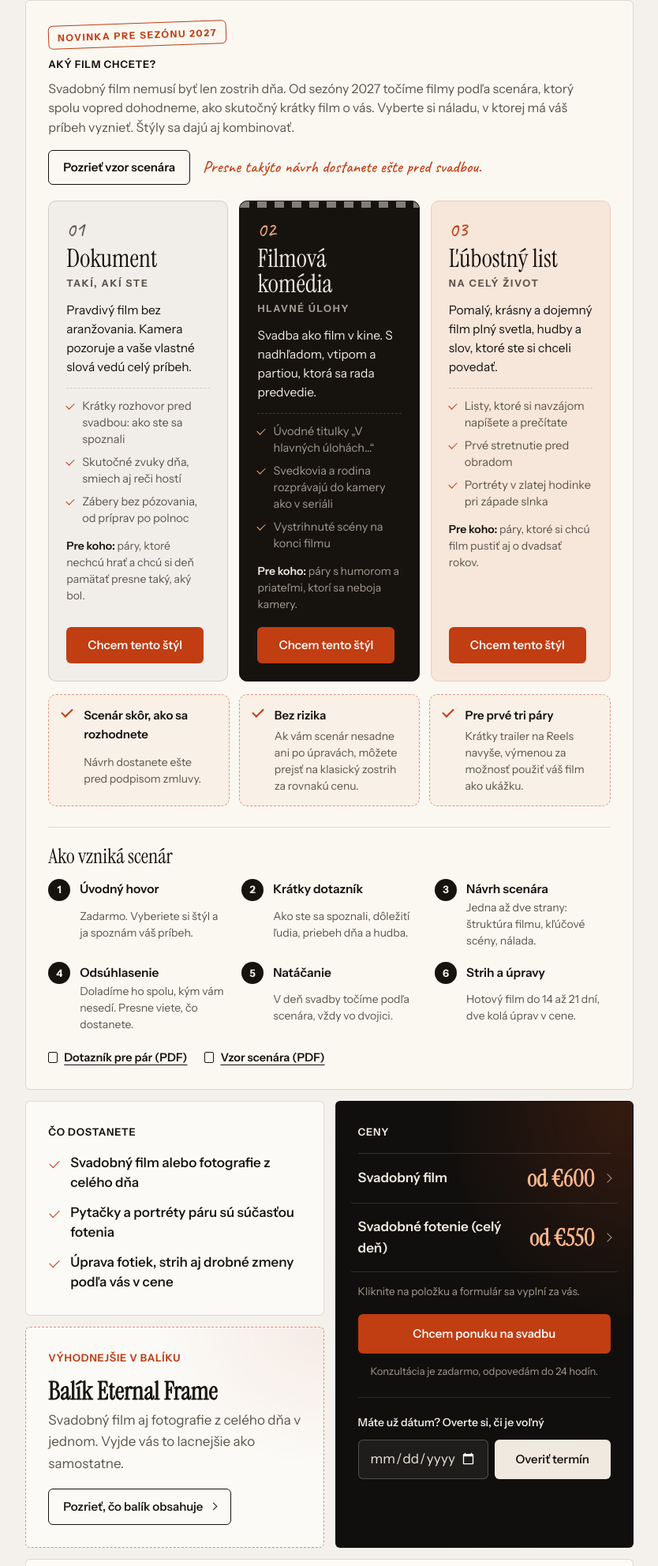
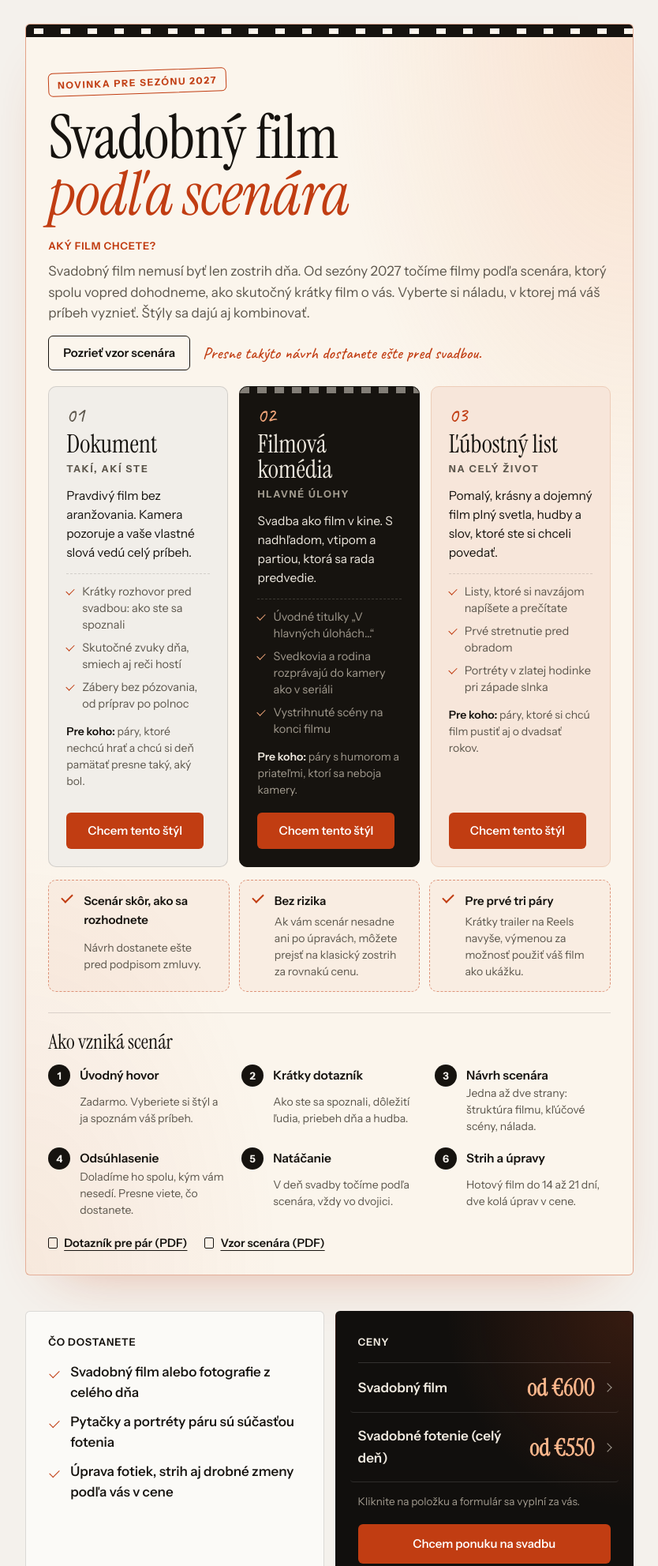
Before and after one commit to matejkakis/17STUDIOS, a plain HTML site: page 17STUDIOS.EU/index.html in a window 1280 px wide. Shown: the part 3497-5480 px from the top of the page at 79% size, without its empty margins (413-1247 px from the left). Drawn offline with Linux system fonts and the light colour scheme; animation ran at ten frames a second.

Commit message:
prehladnejsie okna

```diff
--- a/17STUDIOS.EU/index.html
+++ b/17STUDIOS.EU/index.html
@@ -720,6 +720,7 @@
                     <div class="cat-box cat-box-styles" id="styly-filmu">
                         <div class="fs-head">
                             <p class="fs-new">Novinka pre sezónu 2027</p>
+                            <h3 class="fs-title">Svadobný film <em>podľa scenára</em></h3>
                             <h4 class="cat-box-k">Aký film chcete?</h4>
                             <p class="fs-lead">Svadobný film nemusí byť len zostrih dňa. Od sezóny 2027 točíme filmy podľa scenára, ktorý spolu vopred dohodneme, ako skutočný krátky film o vás. Vyberte si náladu, v ktorej má váš príbeh vyznieť. Štýly sa dajú aj kombinovať.</p>
                             <p class="fs-proof"><a class="btn btn-ghost-dark" href="svadobny-film-vzor-scenara.pdf" target="_blank" rel="noopener">Pozrieť vzor scenára</a><span>Presne takýto návrh dostanete ešte pred svadbou.</span></p>
--- a/17STUDIOS.EU/v3.css
+++ b/17STUDIOS.EU/v3.css
@@ -549,3 +549,27 @@ h1, h2, h3, h4, .section-title, .services-main-title { text-wrap: balance; }
 .reel-arr:hover:not(:disabled) { border-color: var(--peach); color: var(--peach); transform: scale(1.06); }
 .reel-arr:disabled { opacity: .25; cursor: default; }
 @media (prefers-reduced-motion: reduce) { .is-reel .bundles-grid { transition: none; } }
+
+/* Svadobný film podľa scenára: výrazne oddelený blok s veľkým nadpisom */
+.cat-box-styles { margin-top: clamp(14px, 2.4vw, 34px); padding-top: calc(clamp(18px, 2.4vw, 28px) + 30px); overflow: hidden;
+  background: radial-gradient(70% 60% at 100% 0%, rgba(240,165,122,.26), transparent 70%), radial-gradient(60% 50% at 0% 100%, rgba(193,61,18,.07), transparent 70%), #FBF5EC;
+  border: 1.5px solid rgba(193,61,18,.38); box-shadow: 0 30px 70px -45px rgba(193,61,18,.45); }
+.cat-box-styles::before { content: ''; position: absolute; left: 0; right: 0; top: 0; height: 16px; background: repeating-linear-gradient(90deg, transparent 0 10px, #FBF5EC 10px 22px, transparent 22px 34px) 0 50% / 34px 7px repeat-x, var(--ink); }
+.fs-title { margin: 6px 0 10px; font-family: var(--serif); font-weight: 400; font-size: clamp(42px, 6vw, 84px); line-height: .95; letter-spacing: -.01em; color: var(--ink); max-width: 12em; }
+.fs-title em { font-style: italic; color: var(--ember); }
+.cat-box-styles .fs-head .cat-box-k { color: var(--ember); }
+.cat-box-styles .fs-lead { font-size: 17px; }
+
+/* Ponuka (Čo dostanete + Ceny) v jednom rade, balík ako samostatný pruh pod ňou */
+.cat-box-bundle { background: radial-gradient(80% 120% at 100% 0%, rgba(240,165,122,.28), transparent 70%), #F8EBE0; border: 1.5px dashed rgba(193,61,18,.6); }
+.cat-box-bundle .cat-box-k { display: inline-flex; align-items: center; gap: 8px; }
+.cat-box-bundle .cat-box-k::before { content: '%'; display: grid; place-items: center; width: 22px; height: 22px; border-radius: 50%; background: var(--ember); color: #fff; font-size: 12px; font-weight: 700; letter-spacing: 0; }
+@media (min-width: 1000px) {
+  .cat-panel .cat-box-price { grid-row: auto; }
+  .cat-panel .cat-box-bundle { grid-column: 1 / -1; display: grid; grid-template-columns: minmax(0, 1fr) auto; column-gap: 40px; align-items: center; }
+  .cat-box-bundle > :not(.cat-bundle) { grid-column: 1; }
+  .cat-box-bundle .cat-bundle-txt { margin-bottom: 0; }
+  .cat-box-bundle .cat-bundle { grid-column: 2; grid-row: 1 / span 3; }
+}
+.cat-box-styles { margin-bottom: clamp(14px, 2.4vw, 34px); }
+@media (min-width: 1000px) { .cat-panel .cat-box-bundle { margin-top: 10px; } }
```
Also changed, not shown: 17STUDIOS.EU/en/index.html (+1 -0 lines), 2 other files.
